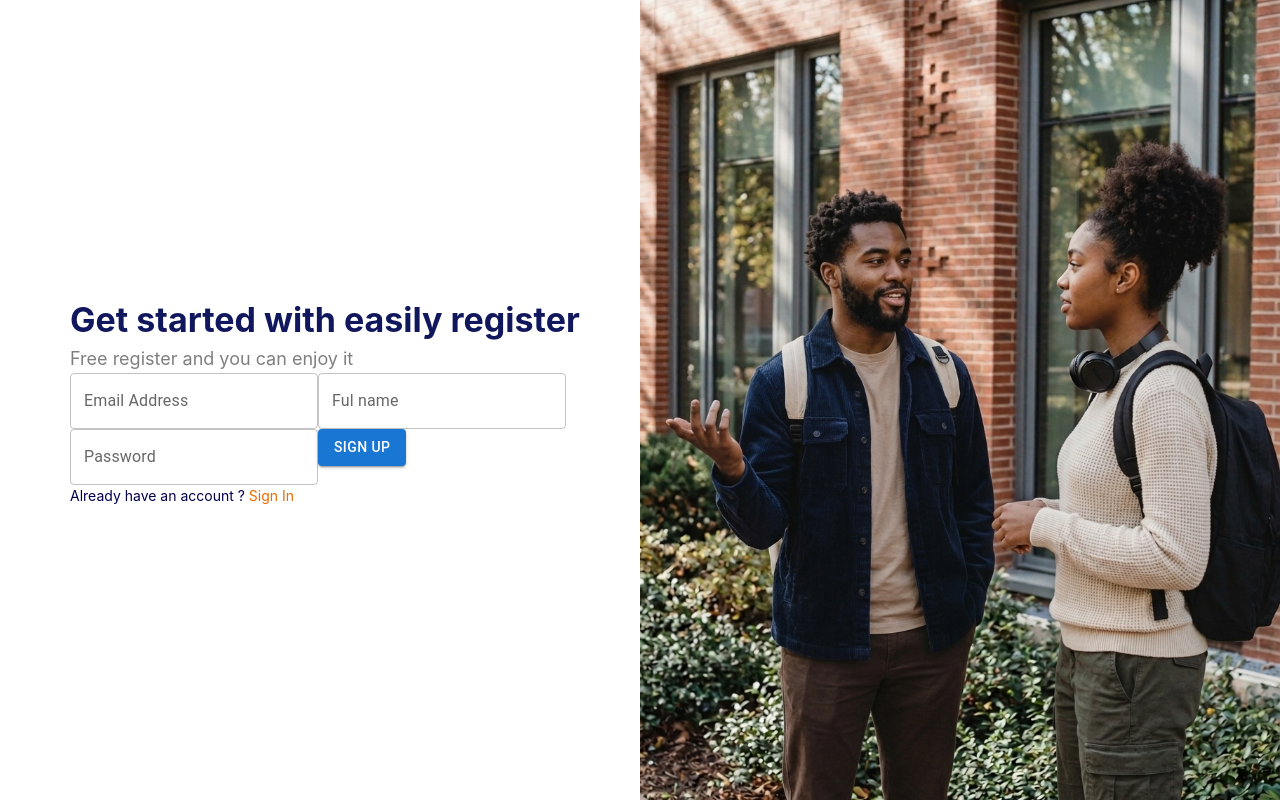
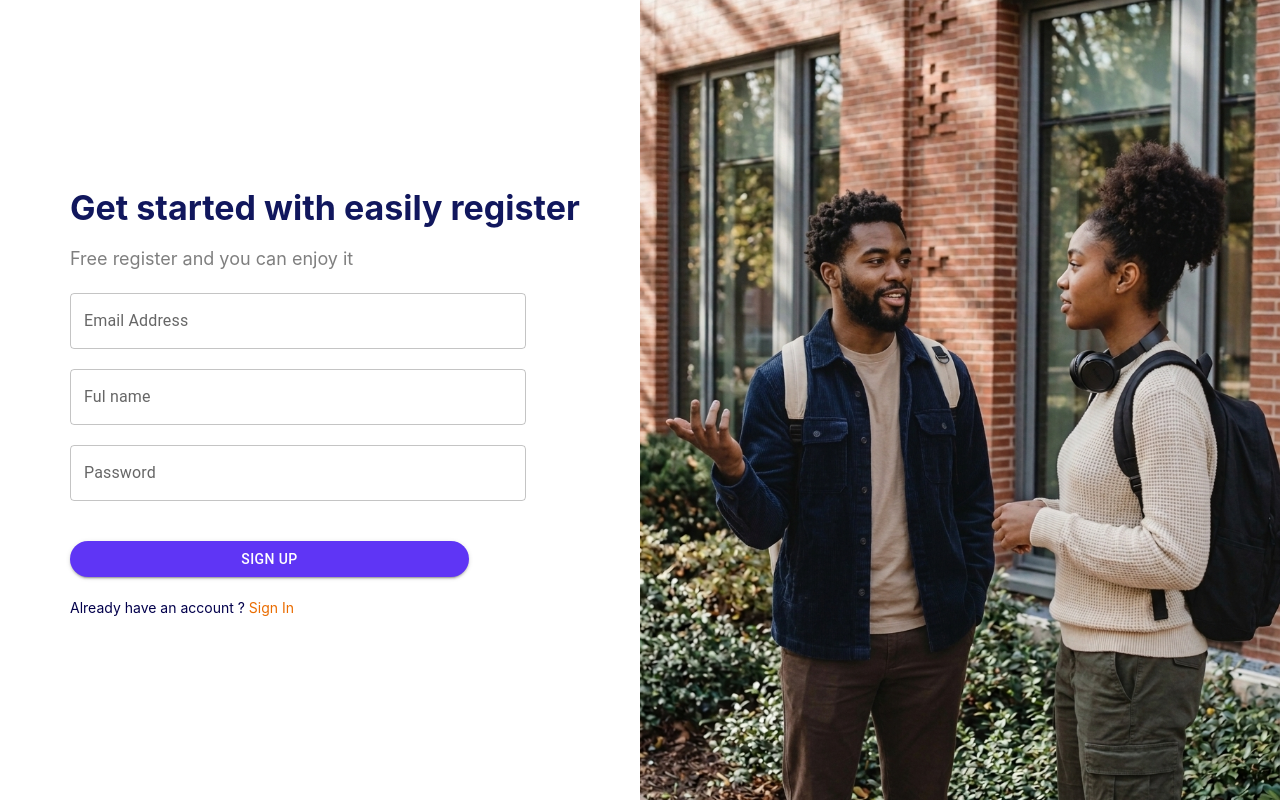
Before and after one commit to SumitraChowdhury/Kothira, a React (Vite) app: page / in a window 1280 px wide. Built offline with nearby package versions, Linux system fonts and the light colour scheme.

Commit message:
registration finish

```diff
--- a/src/pages/Registration.jsx
+++ b/src/pages/Registration.jsx
@@ -11,11 +11,11 @@ const Registration = () => {
         <div className='flex justify-end items-center h-full'>
           <div className="w-[570px]">
             <h2 className='text-34 text-primary font-bold font-nunito'>Get started with easily register</h2>
-            <p className='text-lg text-black/50 font-normal font-nunito'>Free register and you can enjoy it</p>
-            <TextField id="outlined-basic" label="Email Address" variant="outlined" />
-            <TextField id="outlined-basic" label="Ful name" variant="outlined" />
-            <TextField id="outlined-basic" label="Password" variant="outlined" />
-            <Button variant="contained">Sign up</Button>
+            <p className='text-lg text-black/50 font-normal font-nunito pt-3'>Free register and you can enjoy it</p>
+            <TextField className=' w-[80%] mt-5!' id="outlined-basic" label="Email Address" variant="outlined" />
+            <TextField className=' w-[80%] mt-5!' id="outlined-basic" label="Ful name" variant="outlined" />
+            <TextField className=' w-[80%] mt-5!' id="outlined-basic" label="Password" variant="outlined" />
+            <Button className='bg-[#5F35F5]! w-[70%] mt-10! mb-5! rounded-full!' variant="contained">Sign up</Button>
             <p className='text-14 text-secondary font-opensans'>Already have an account ? <span className='text-third'>Sign In</span></p>
           </div>
         </div>
```
